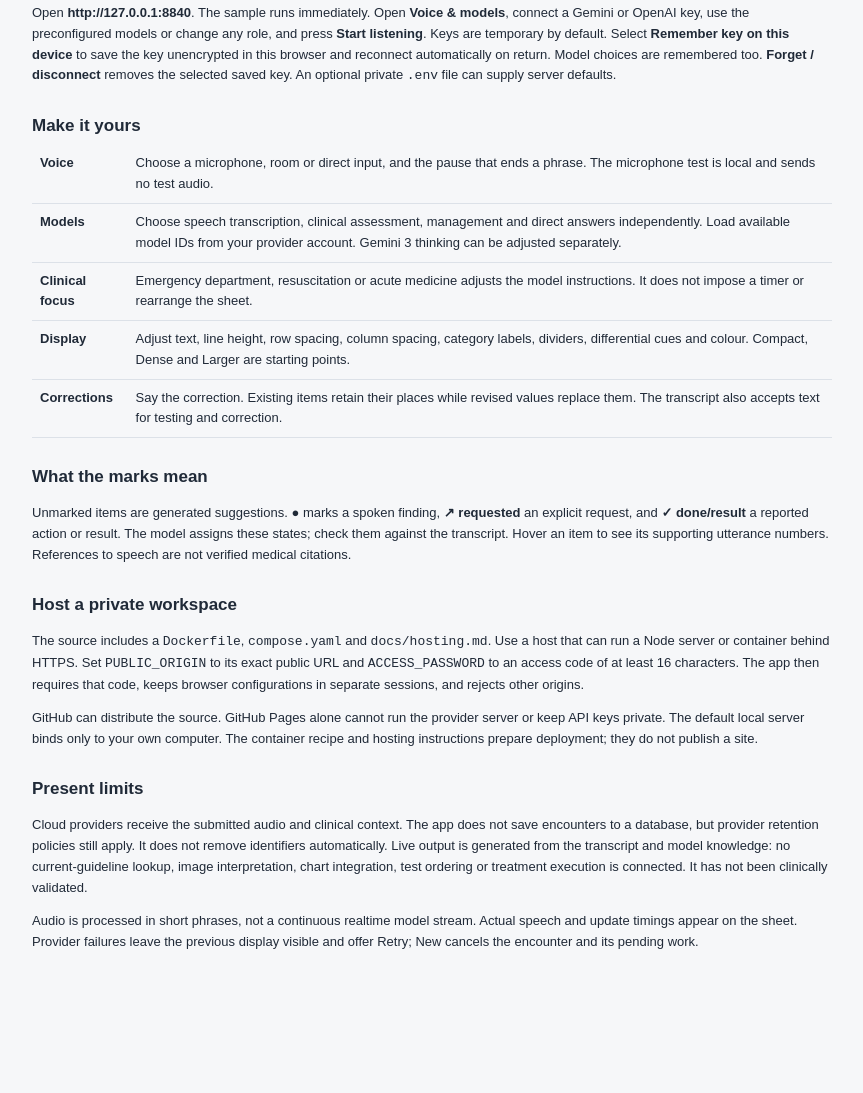
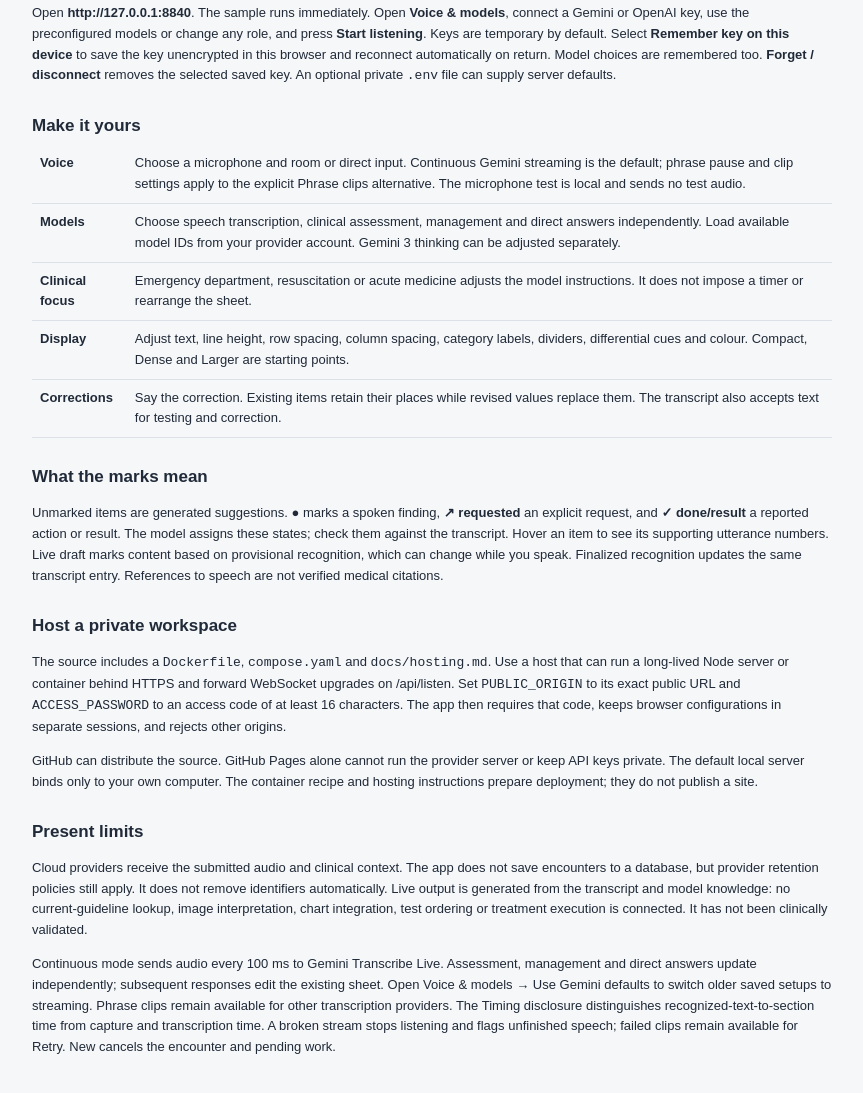
Before and after one commit to FadiBahodi/clinical-live, a website: page public/guide.html in a window 1280 px wide. Shown: the part 363-1456 px from the top of the page, without its empty margins (208-1071 px from the left). Before the commit the page ends 1364 px from the top, so only its background shows below. Drawn offline with Linux system fonts and the light colour scheme; no server answers.

Commit message:
Align the in-app setup guide with continuous streaming

```diff
--- a/package.json
+++ b/package.json
@@ -1,6 +1,6 @@
 {
   "name": "clinical-live-workspace",
-  "version": "0.4.0",
+  "version": "0.4.1",
   "private": true,
   "description": "A voice-driven clinical workspace with live differential, assessment and management views",
   "type": "module",
--- a/public/guide.html
+++ b/public/guide.html
@@ -5,13 +5,13 @@
 <h2>Download and run</h2><p><a id="source-download" href="/download/clinical-live.zip" download>Download the clean source archive</a>. Extract it, install Node.js 22.9 or newer, then open a terminal in the extracted folder:</p><pre>npm ci
 npm start</pre><p>Open <strong>http://127.0.0.1:8840</strong>. The sample runs immediately. Open <strong>Voice &amp; models</strong>, connect a Gemini or OpenAI key, use the preconfigured models or change any role, and press <strong>Start listening</strong>. Keys are temporary by default. Select <strong>Remember key on this device</strong> to save the key unencrypted in this browser and reconnect automatically on return. Model choices are remembered too. <strong>Forget / disconnect</strong> removes the selected saved key. An optional private <code>.env</code> file can supply server defaults.</p>
 <h2>Make it yours</h2><table><tbody>
-<tr><th>Voice</th><td>Choose a microphone, room or direct input, and the pause that ends a phrase. The microphone test is local and sends no test audio.</td></tr>
+<tr><th>Voice</th><td>Choose a microphone and room or direct input. Continuous Gemini streaming is the default; phrase pause and clip settings apply to the explicit Phrase clips alternative. The microphone test is local and sends no test audio.</td></tr>
 <tr><th>Models</th><td>Choose speech transcription, clinical assessment, management and direct answers independently. Load available model IDs from your provider account. Gemini 3 thinking can be adjusted separately.</td></tr>
 <tr><th>Clinical focus</th><td>Emergency department, resuscitation or acute medicine adjusts the model instructions. It does not impose a timer or rearrange the sheet.</td></tr>
 <tr><th>Display</th><td>Adjust text, line height, row spacing, column spacing, category labels, dividers, differential cues and colour. Compact, Dense and Larger are starting points.</td></tr>
 <tr><th>Corrections</th><td>Say the correction. Existing items retain their places while revised values replace them. The transcript also accepts text for testing and correction.</td></tr>
 </tbody></table>
-<h2>What the marks mean</h2><p>Unmarked items are generated suggestions. <strong>●</strong> marks a spoken finding, <strong>↗ requested</strong> an explicit request, and <strong>✓ done/result</strong> a reported action or result. The model assigns these states; check them against the transcript. Hover an item to see its supporting utterance numbers. References to speech are not verified medical citations.</p>
-<h2>Host a private workspace</h2><p>The source includes a <code>Dockerfile</code>, <code>compose.yaml</code> and <code>docs/hosting.md</code>. Use a host that can run a Node server or container behind HTTPS. Set <code>PUBLIC_ORIGIN</code> to its exact public URL and <code>ACCESS_PASSWORD</code> to an access code of at least 16 characters. The app then requires that code, keeps browser configurations in separate sessions, and rejects other origins.</p><p>GitHub can distribute the source. GitHub Pages alone cannot run the provider server or keep API keys private. The default local server binds only to your own computer. The container recipe and hosting instructions prepare deployment; they do not publish a site.</p>
-<h2>Present limits</h2><p>Cloud providers receive the submitted audio and clinical context. The app does not save encounters to a database, but provider retention policies still apply. It does not remove identifiers automatically. Live output is generated from the transcript and model knowledge: no current-guideline lookup, image interpretation, chart integration, test ordering or treatment execution is connected. It has not been clinically validated.</p><p>Audio is processed in short phrases, not a continuous realtime model stream. Actual speech and update timings appear on the sheet. Provider failures leave the previous display visible and offer Retry; New cancels the encounter and its pending work.</p>
+<h2>What the marks mean</h2><p>Unmarked items are generated suggestions. <strong>●</strong> marks a spoken finding, <strong>↗ requested</strong> an explicit request, and <strong>✓ done/result</strong> a reported action or result. The model assigns these states; check them against the transcript. Hover an item to see its supporting utterance numbers. Live draft marks content based on provisional recognition, which can change while you speak. Finalized recognition updates the same transcript entry. References to speech are not verified medical citations.</p>
+<h2>Host a private workspace</h2><p>The source includes a <code>Dockerfile</code>, <code>compose.yaml</code> and <code>docs/hosting.md</code>. Use a host that can run a long-lived Node server or container behind HTTPS and forward WebSocket upgrades on /api/listen. Set <code>PUBLIC_ORIGIN</code> to its exact public URL and <code>ACCESS_PASSWORD</code> to an access code of at least 16 characters. The app then requires that code, keeps browser configurations in separate sessions, and rejects other origins.</p><p>GitHub can distribute the source. GitHub Pages alone cannot run the provider server or keep API keys private. The default local server binds only to your own computer. The container recipe and hosting instructions prepare deployment; they do not publish a site.</p>
+<h2>Present limits</h2><p>Cloud providers receive the submitted audio and clinical context. The app does not save encounters to a database, but provider retention policies still apply. It does not remove identifiers automatically. Live output is generated from the transcript and model knowledge: no current-guideline lookup, image interpretation, chart integration, test ordering or treatment execution is connected. It has not been clinically validated.</p><p>Continuous mode sends audio every 100 ms to Gemini Transcribe Live. Assessment, management and direct answers update independently; subsequent responses edit the existing sheet. Open Voice &amp; models → Use Gemini defaults to switch older saved setups to streaming. Phrase clips remain available for other transcription providers. The Timing disclosure distinguishes recognized-text-to-section time from capture and transcription time. A broken stream stops listening and flags unfinished speech; failed clips remain available for Retry. New cancels the encounter and pending work.</p>
 </main><script type="module" src="/guide.js"></script></body></html>
```
Also changed, not shown: docs/release.md (+4 -0 lines), README.md, 1 other file.
